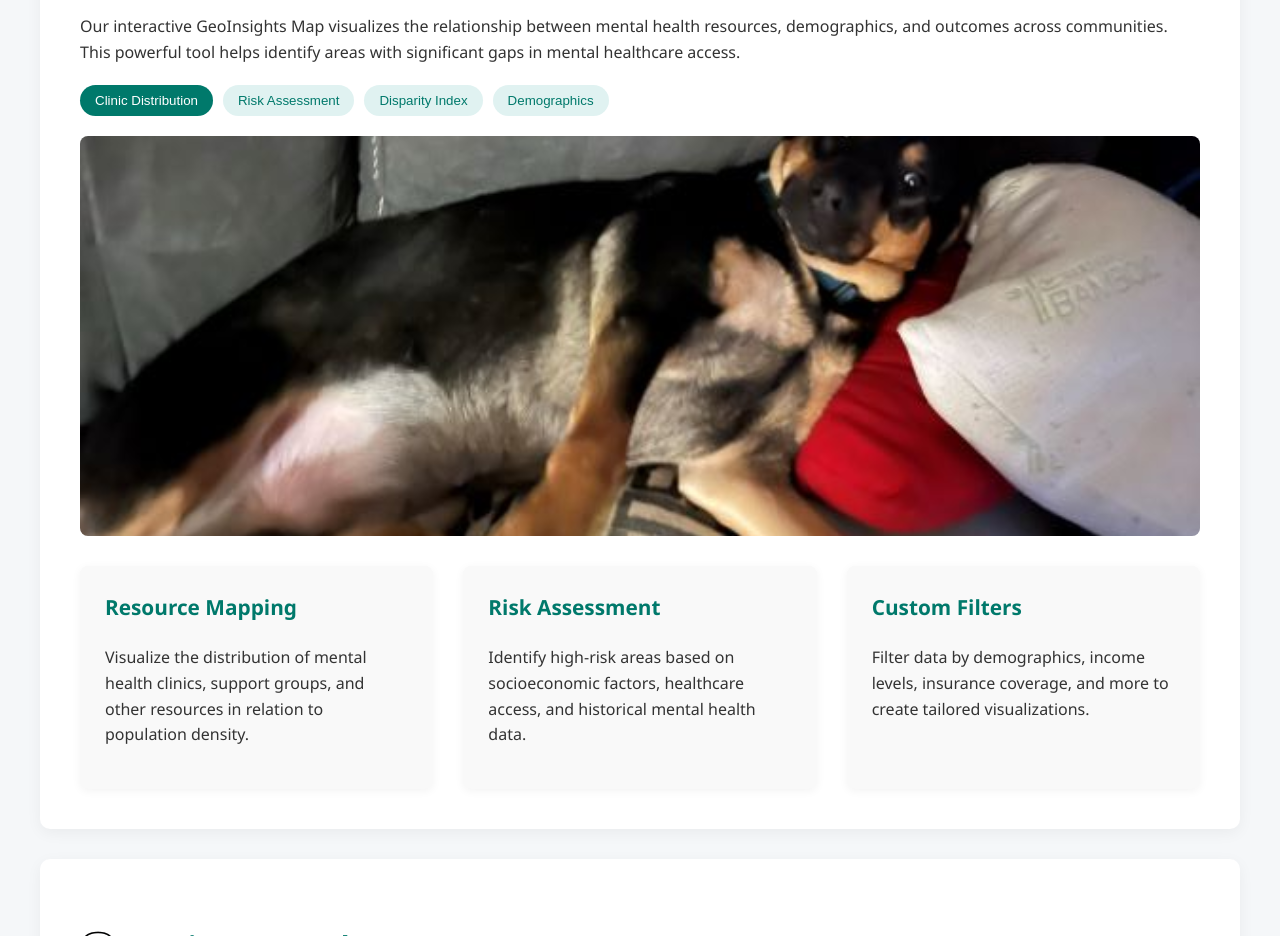
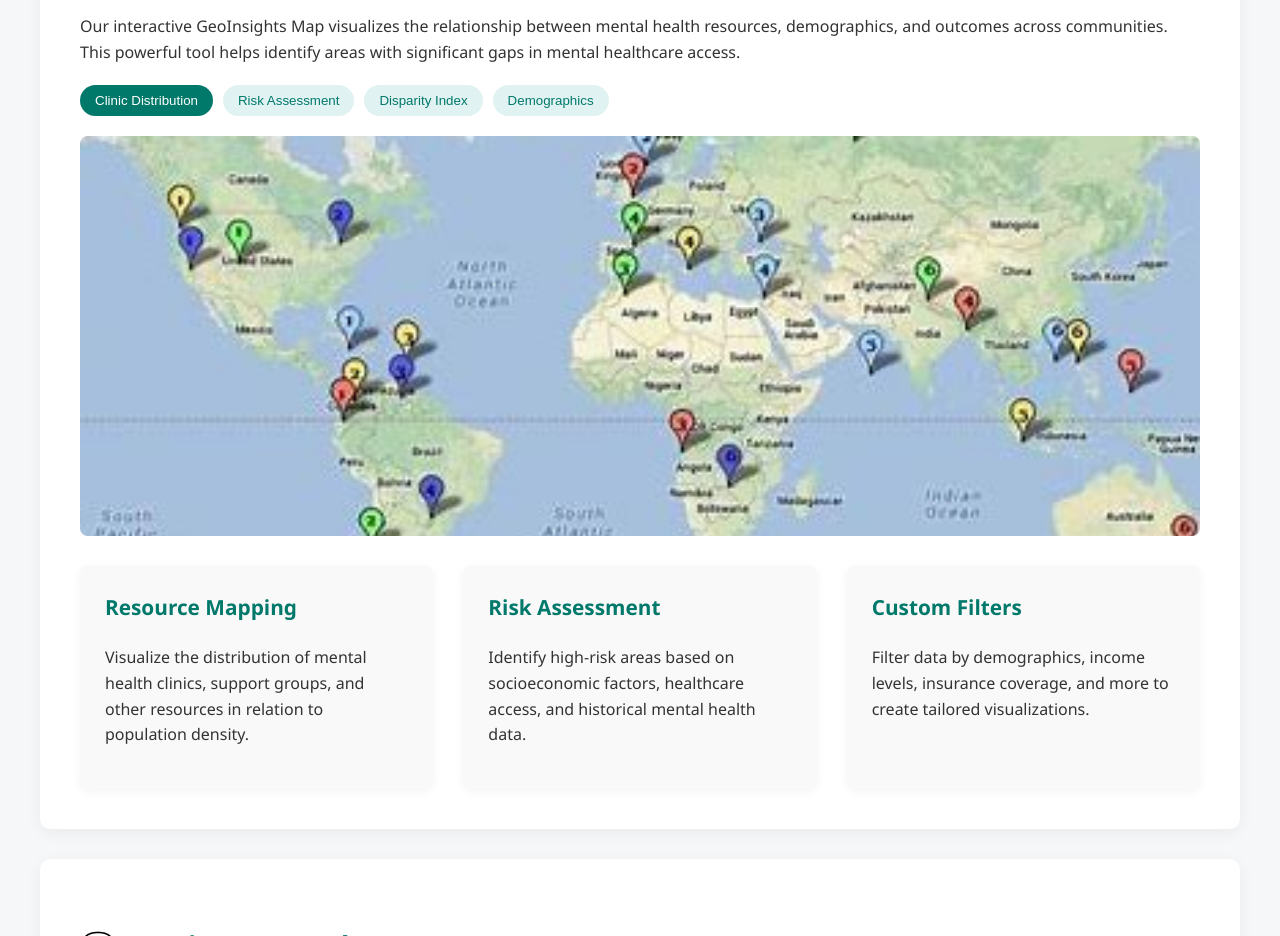
Before and after one commit to JWellSmith/TypeHealth, a plain HTML site: page index.html in a window 1280 px wide. Shown: the part 1620-2556 px from the top of the page. Drawn offline with Linux system fonts and the light colour scheme.

Commit message:
ADDED MAP

```diff
--- a/index.html
+++ b/index.html
@@ -615,7 +615,7 @@
             </div>
 
             <div class="map-container">
-                <img src="Best Bruce.jpeg" alt="Interactive GeoInsights Map" style="width:100%; height:100%; object-fit:cover;" />
+                <img src="MAP.jpg" alt="Interactive GeoInsights Map" style="width:100%; height:100%; object-fit:cover;" />
             </div>
 
             <div class="feature-grid">
```
